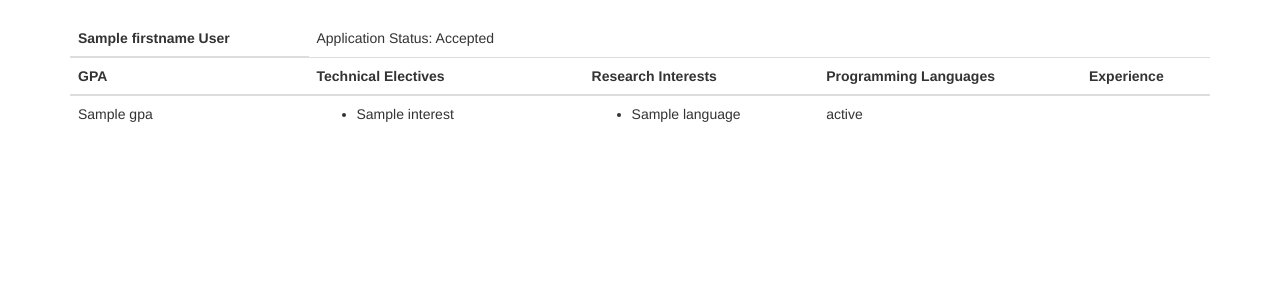
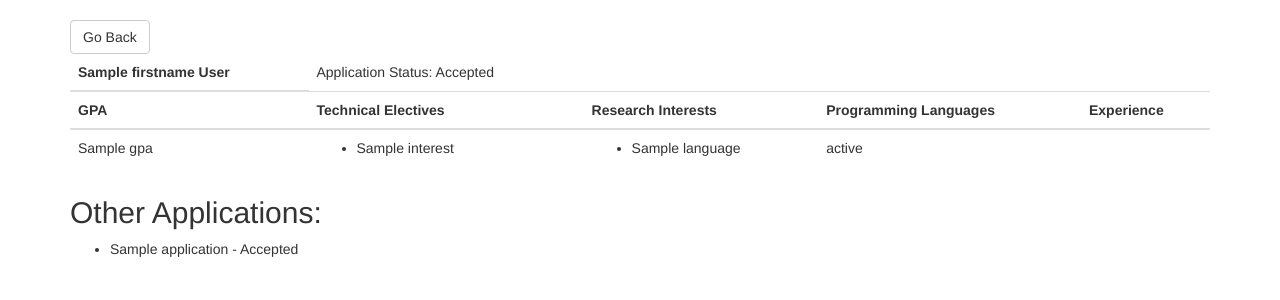
Before and after one commit to AlexanderLarsen343/Academic-Research-Hub, a Python web app: template src/View/templates/Application Pages/application_page.html in a window 1280 px wide. Shown: the part 52-352 px from the top of the page. Run offline with Jinja, Linux system fonts and the light colour scheme; the template is opened without the code that fills it: most values are stand-ins (such as "Sample title", 1, 10 or a date in 2020); some libraries are stand-ins or nearby versions.

Commit message:
Added faculty view of other applications an applicant has

```diff
--- a/src/View/templates/Application Pages/application_page.html
+++ b/src/View/templates/Application Pages/application_page.html
@@ -1,5 +1,7 @@
 {% extends "base.html" %}
 {% block app_content %}
+
+<a href="javascript:window.history.back();" class="btn btn-default text-center">Go Back</a>
 
 <table class="table">
     <thead>
@@ -37,4 +39,15 @@
         </tbody>
 </table>
 
+{% if student_applications != {} %}
+    <h2>Other Applications:</h2>
+    <ul>
+    {% for application in student_applications %}
+        {% with position = student_applications[application] %}
+        <li><p>{{ position.title }} - {{ application.status }}</p></li>
+        {% endwith %}
+    {% endfor %}
+    </ul>
+{% endif %}
+
 {% endblock %}
```
Also changed, not shown: src/Controller/position_routes.py (+7 -1 lines), src/Controller/routes.py (+5 -5 lines). Lines whose indentation alone changed are shown as unchanged.
